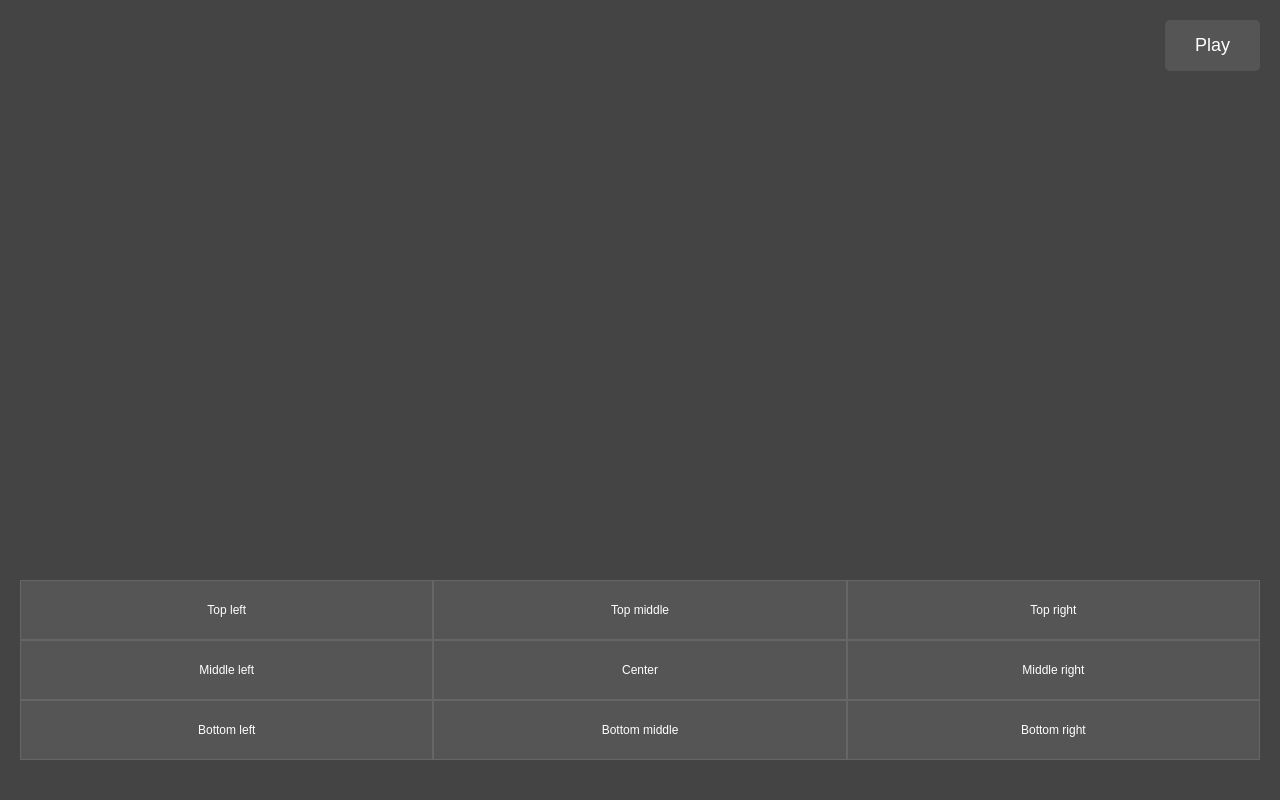
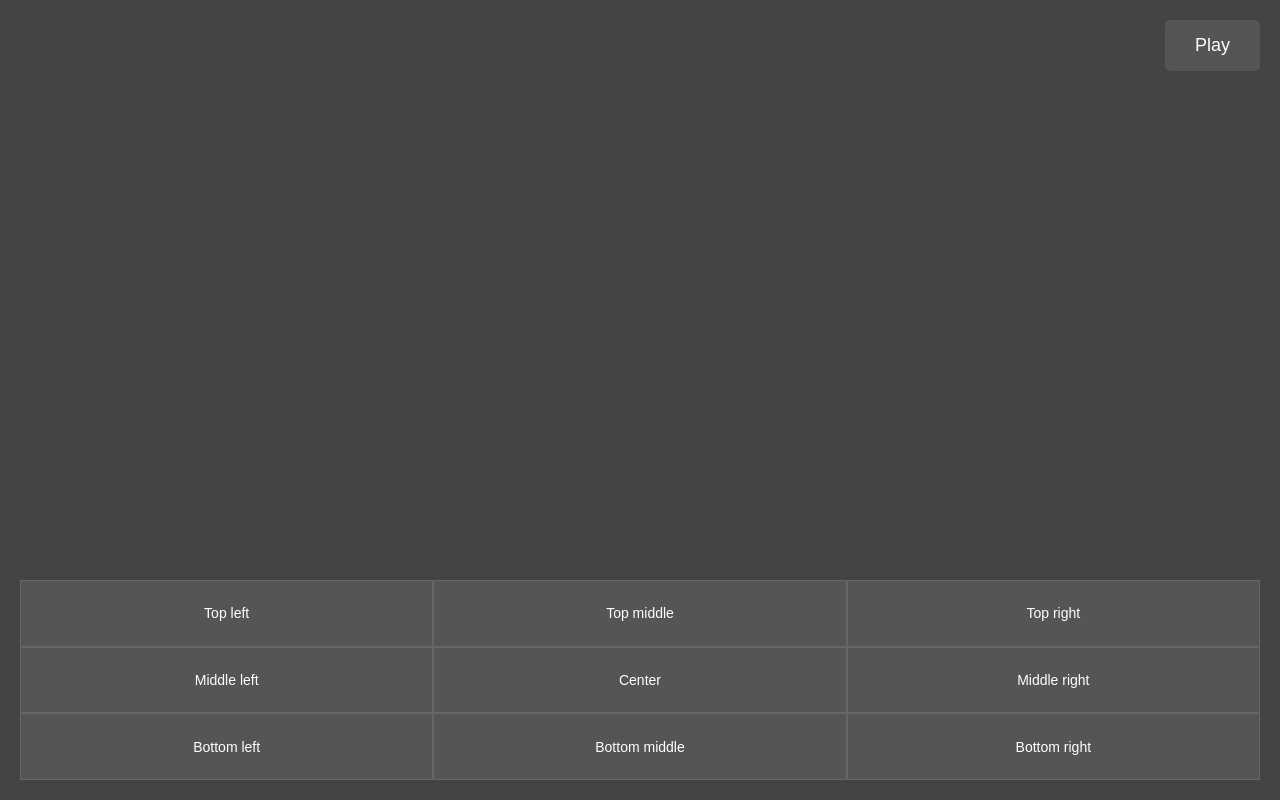
Before and after one commit to Junr7/goblinbarrel, a plain HTML site: page index.html in a window 1280 px wide. Drawn offline with Linux system fonts and the light colour scheme.

Commit message:
Update style.css

```diff
--- a/style.css
+++ b/style.css
@@ -63,7 +63,7 @@ body {
     display: grid;
     grid-template-columns: repeat(3, 1fr);
     width: 100%;
-    height: calc(30vh - 60px);
+    height: calc(30vh - 20px);
     gap: 0;
     padding: 0;
     margin: 0;
@@ -72,8 +72,8 @@ body {
 }
 
 .option {
-    font-size: 12px;
-    padding: 5px;
+    font-size: 14px;
+    padding: 8px;
     margin: 0;
     border: 1px solid #666;
     background-color: #555;
@@ -86,6 +86,7 @@ body {
     position: relative;
     overflow: hidden;
     box-sizing: border-box;
+    height: 100%;
 }
 
 #result {
```
